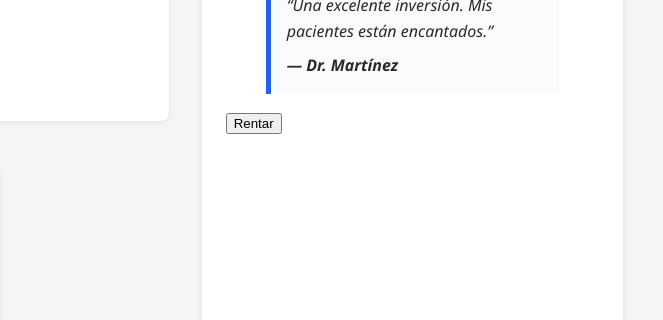
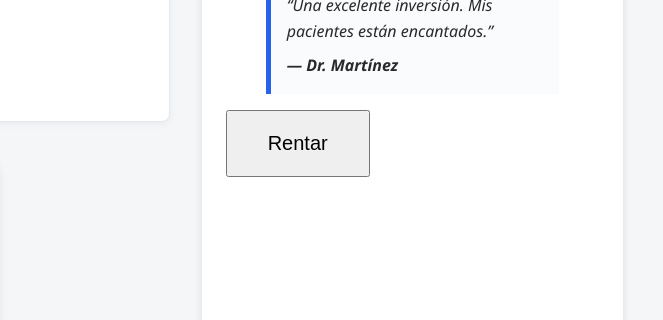
Before and after one commit to adrianapquijanoc/Scanner-Intraoral, a plain HTML site: page producto.html in a window 1280 px wide. Shown: the part 535-855 px from the top of the page, 617-1280 px from the left. Drawn offline with Linux system fonts and the light colour scheme.

Commit message:
Update producto.html

```diff
--- a/producto.html
+++ b/producto.html
@@ -48,6 +48,12 @@
       <button class="rentar-btr" onclick="window.open('https://wa.me/573103255823?text=Hola%20quiero%20más%20información', '_blank')">
         Rentar
       </button>
+      <style>
+        .rentar-btr{
+          padding: 20px 40px;
+          font-size: 20px;
+        }
+      </style>
     </aside>
   </main>
 
```
